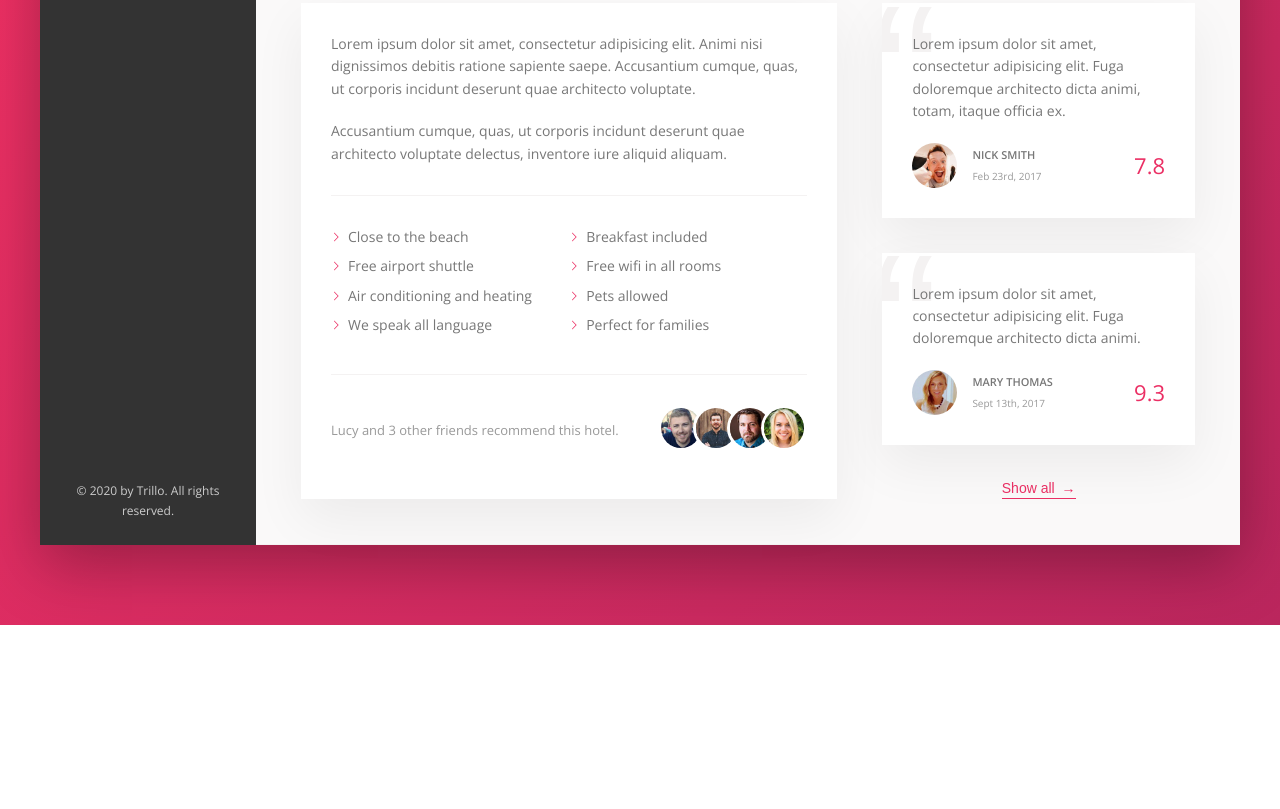
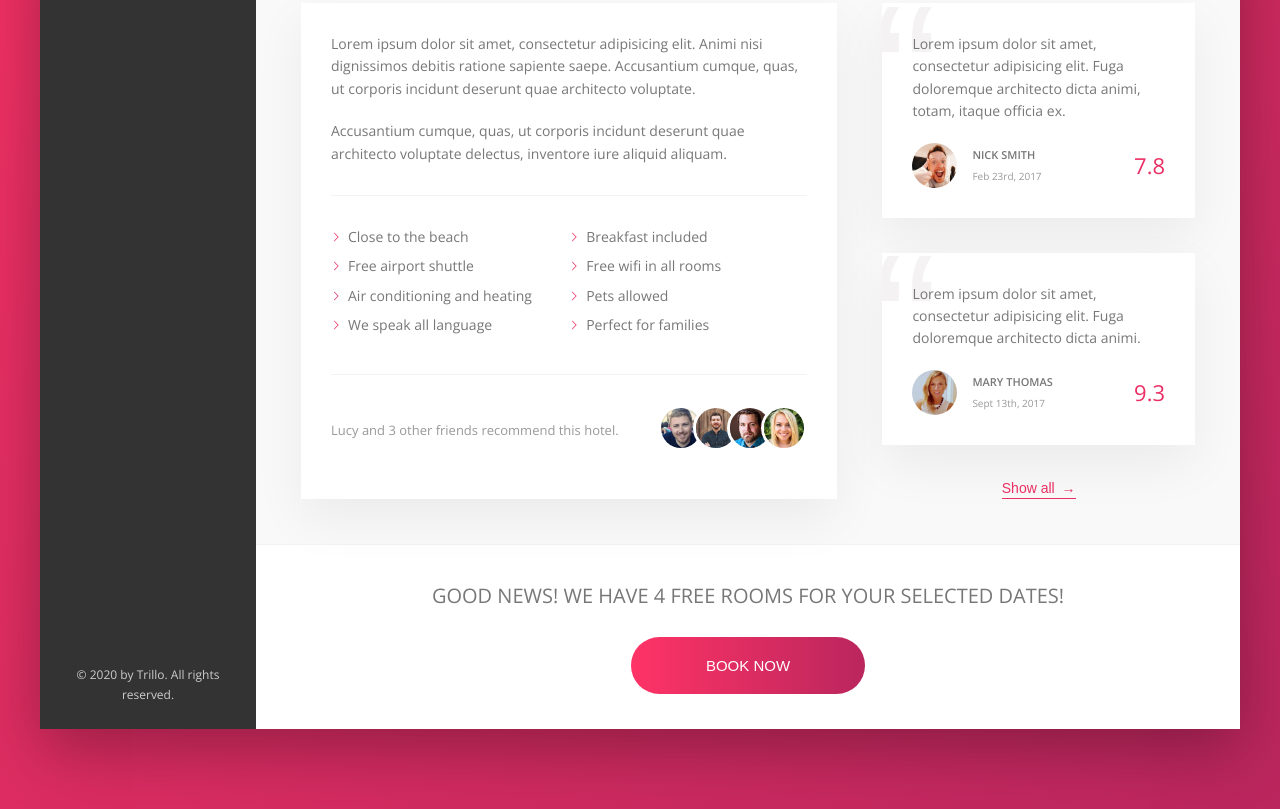
Before and after one commit to bulochkadmg/Trillo, a website: page index.html in a window 1280 px wide. Shown: the part 644-1453 px from the top of the page. Before the commit the page ends 1269 px from the top, so only its background shows below. Drawn offline with nearby package versions, Linux system fonts and the light colour scheme.

Commit message:
create cta button

```diff
--- a/index.html
+++ b/index.html
@@ -205,10 +205,20 @@
                         </div>
                     </div>
 
+                    <div class="cta">
+                        <h2 class="cta__book-now">
+                            Good news! We have 4 free rooms for your selected dates!
+                        </h2>
+                        <button class="btn">
+                            <span class="btn__visible">Book now</span>
+                            <span class="btn__invisible">Only 4 rooms left</span>
+                        </button>
+                    </div>
+
                 </main>
             </div>
         </div>
     </body>
 </html>
 
-<!-- papka 7 video 18 -->
+<!-- papka 7 video 20 -->
--- a/sass/_components.scss
+++ b/sass/_components.scss
@@ -361,10 +361,6 @@
         margin-right: auto;
     }
 
-    &__friends {
-
-    }
-
     &__photo {
         box-sizing: content-box;
         height: 4rem;
@@ -440,3 +436,67 @@
         z-index: 1;
     }
 }
+
+///////////////////////////////////////////////////////////
+// CLICK TO ACTION (CTA)
+.cta {
+    padding: 3.5rem 0;
+    text-align: center;
+
+    &__book-now {
+        font-size: 2rem;
+        font-weight: 300;
+        text-transform: uppercase;
+        margin-bottom: 2.5rem;
+    }
+}
+
+///////////////////////////////////////////////////////////
+// CLICK TO ACTION (CTA)
+.btn {
+    font-size: 1.5rem;
+    font-weight: 300;
+    text-transform: uppercase;
+    border-radius: 100px;
+    border: none;
+    background-image: linear-gradient(to right, var(--color-primary-light), var(--color-primary-dark));
+    color: #fff;
+    position: relative;
+    overflow: hidden;
+    cursor: pointer;
+
+    & > * {
+        display: inline-block;
+        height: 100%;
+        width: 100%;
+        transition: all .2s;
+    }
+    &__visible {
+        padding: 2rem 7.5rem;
+    }
+
+    &__invisible {
+        position: absolute;
+        padding: 2rem 0;
+        left: 0;
+        top: -100%;
+
+    }
+
+    &:hover {
+        background-image: linear-gradient(to left, var(--color-primary-light), var(--color-primary-dark));
+    }
+
+    &:hover &__visible {
+        transform: translateY(100%);
+    }
+
+    &:hover &__invisible {
+        top: 0;
+    }
+
+    &:focus {
+        outline: none;
+        animation: pulsate 1s infinite;
+    }
+}
```
Also changed, not shown: css/style.css.
